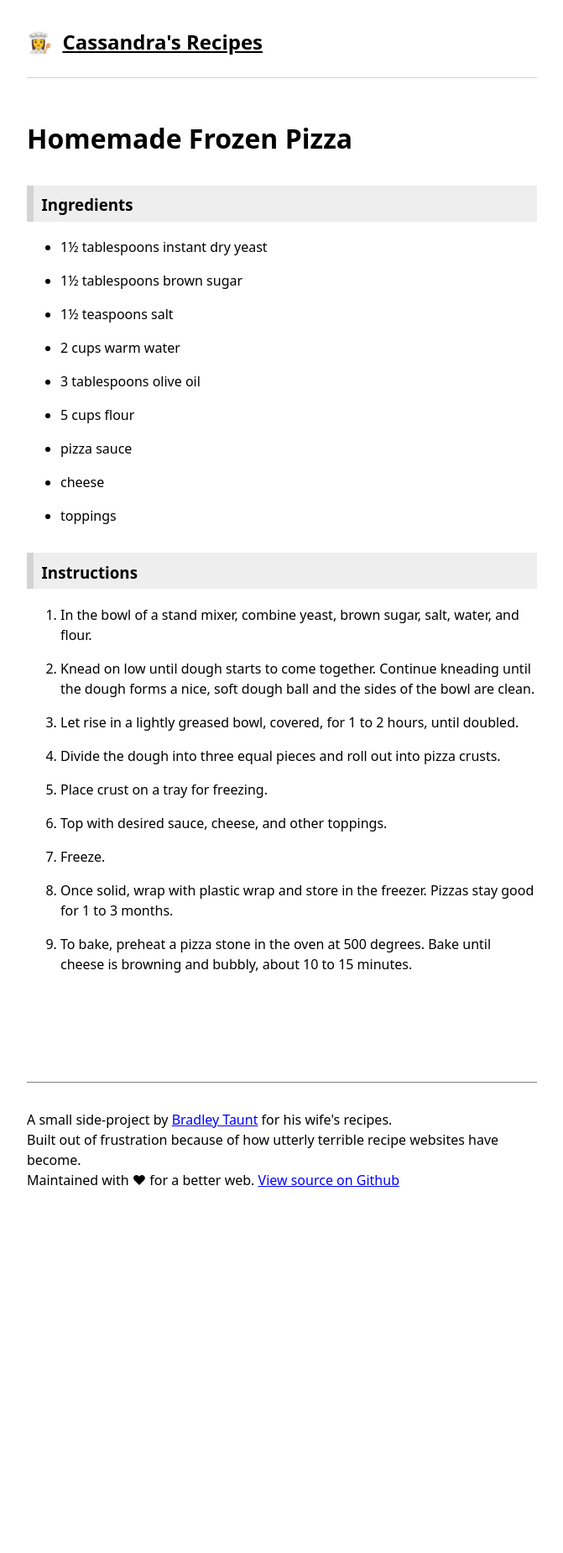
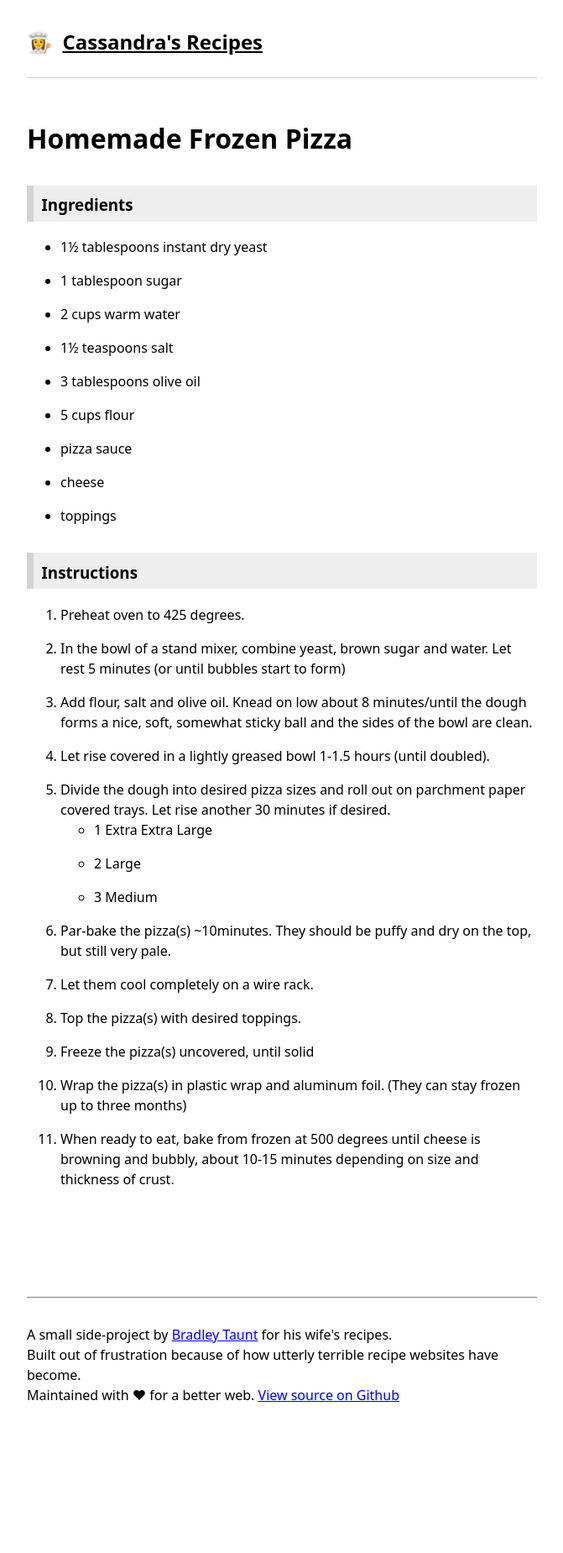
Before and after one commit to bradleytaunt/cookingwith.casa, a Jekyll site: the page built from _meals/homemade-frozen-pizza.md, in a window 1280 px wide. Shown: the whole page at 84% size, without its empty margins (304-975 px from the left). Built offline with Jekyll 4.4.1, drawn with Linux system fonts in a browser that asks for light colours; before the commit the page ends 1593 px from its top, so only the background shows below that.

Commit message:
Update frozen pizza recipe

```diff
--- a/_meals/homemade-frozen-pizza.md
+++ b/_meals/homemade-frozen-pizza.md
@@ -6,10 +6,10 @@ layout: post
 
 ### Ingredients
 
-- 1&frac12; tablespoons instant dry yeast
-- 1&frac12; tablespoons brown sugar
-- 1&frac12; teaspoons salt
+- 1½ tablespoons instant dry yeast
+- 1 tablespoon sugar
 - 2 cups warm water
+- 1½ teaspoons salt
 - 3 tablespoons olive oil
 - 5 cups flour
 - pizza sauce
@@ -18,12 +18,17 @@ layout: post
 
 ### Instructions
 
-1. In the bowl of a stand mixer, combine yeast, brown sugar, salt, water, and flour.
-2. Knead on low until dough starts to come together. Continue kneading until the dough forms a nice, soft dough ball and the sides of the bowl are clean.
-3. Let rise in a lightly greased bowl, covered, for 1 to 2 hours, until doubled.
-4. Divide the dough into three equal pieces and roll out into pizza crusts.
-5. Place crust on a tray for freezing.
-6. Top with desired sauce, cheese, and other toppings.
-7. Freeze.
-8. Once solid, wrap with plastic wrap and store in the freezer. Pizzas stay good for 1 to 3 months.
-9. To bake, preheat a pizza stone in the oven at 500 degrees. Bake until cheese is browning and bubbly, about 10 to 15 minutes.
+1. Preheat oven to 425 degrees.
+2. In the bowl of a stand mixer, combine yeast, brown sugar and water. Let rest 5 minutes (or until bubbles start to form)
+3. Add flour, salt and olive oil. Knead on low about 8 minutes/until the dough forms a nice, soft, somewhat sticky ball and the sides of the bowl are clean.
+4. Let rise covered in a lightly greased bowl 1-1.5 hours (until doubled).
+5. Divide the dough into desired pizza sizes and roll out on parchment paper covered trays. Let rise another 30 minutes if desired.
+    - 1 Extra Extra Large
+    - 2 Large
+    - 3 Medium
+6. Par-bake the pizza(s) ~10minutes. They should be puffy and dry on the top, but still very pale.
+7. Let them cool completely on a wire rack.
+8. Top the pizza(s) with desired toppings.
+9. Freeze the pizza(s) uncovered, until solid
+10. Wrap the pizza(s) in plastic wrap and aluminum foil. (They can stay frozen up to three months)
+11. When ready to eat, bake from frozen at 500 degrees until cheese is browning and bubbly, about 10-15 minutes depending on size and thickness of crust.
```
